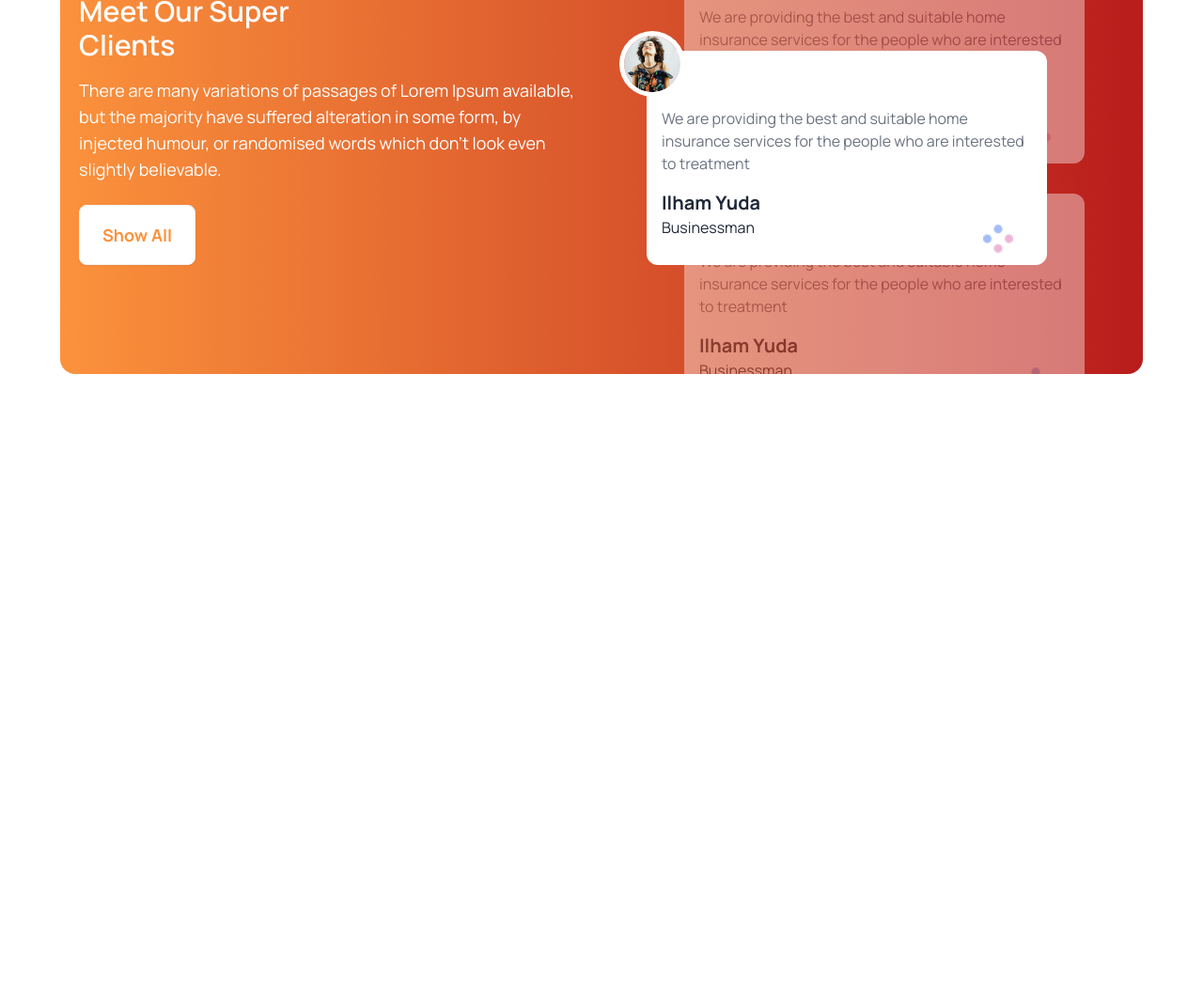
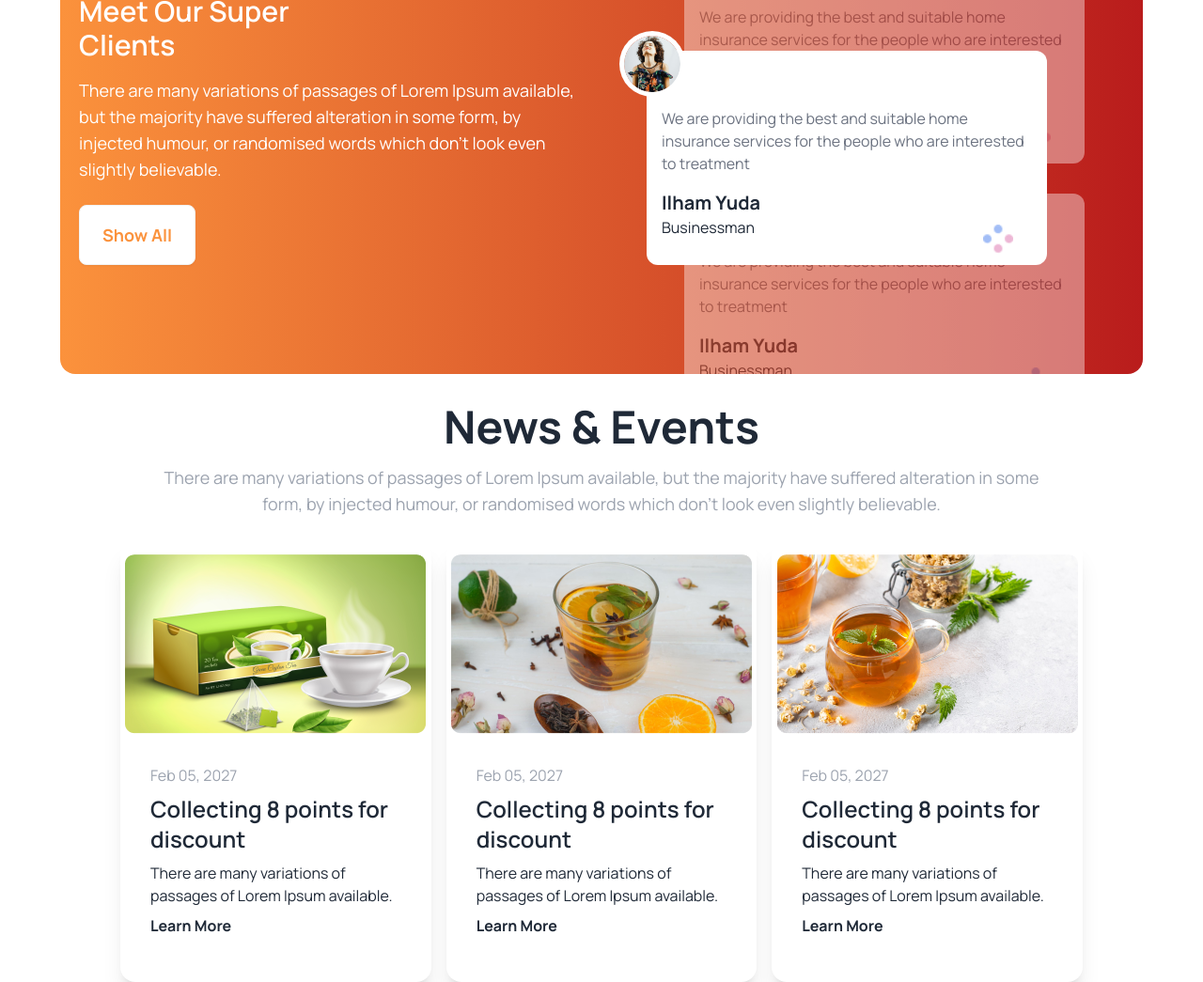
Before and after one commit to Ryusen9/Tea-house, a website built with Vite: page index.html in a window 1280 px wide. Shown: the part 2045-3090 px from the top of the page at 94% size. Before the commit the page ends 2475 px from the top, so only its background shows below. Built offline with nearby package versions, Linux system fonts and the light colour scheme; what tailwindcss-animated would draw is missing.

Commit message:
added news section

```diff
--- a/index.html
+++ b/index.html
@@ -305,6 +305,54 @@
              </div>
           </div>
          </section>
+         <!-- news section -->
+          <section>
+            <div class="news-container w-[80%] mx-auto">
+              <p class="text-center text-3xl md:text-4xl lg:text-5xl font-bold mb-4">News & Events</p>
+              <p class="text-center lg:text-lg text-gray-400 mb-6">There are many variations of passages of Lorem Ipsum available, but the majority have suffered alteration in some <br> form, by injected humour, or randomised words which don't look even slightly believable. </p>
+
+              <div class="card-container grid grid-cols-1 md:grid-cols-2 lg:grid-cols-3 gap-4">
+                <div class="card bg-white py-4 mx-auto shadow-xl">
+                  <figure>
+                    <img
+                      src="./images/news-1.png" />
+                  </figure>
+                  <div class="card-body">
+                    <p class="text-gray-400">Feb 05, 2027</p>
+                    <p class="text-2xl font-semibold">Collecting 8 points for discount</p>
+                    <p>There are many variations of passages of Lorem Ipsum available.</p>
+                    <a href="#" class="font-bold hover:text-orange-400 duration-200">Learn More</a>
+                  </div>
+                </div>
+
+                <div class="card bg-white py-4 mx-auto shadow-xl">
+                  <figure>
+                    <img
+                      src="./images/news-2.png" />
+                  </figure>
+                  <div class="card-body">
+                    <p class="text-gray-400">Feb 05, 2027</p>
+                    <p class="text-2xl font-semibold">Collecting 8 points for discount</p>
+                    <p>There are many variations of passages of Lorem Ipsum available.</p>
+                    <a href="#" class="font-bold hover:text-orange-400 duration-200">Learn More</a>
+                  </div>
+                </div>
+
+                <div class="card bg-white py-4 mx-auto shadow-xl">
+                  <figure>
+                    <img
+                      src="./images/news-3.png" />
+                  </figure>
+                  <div class="card-body">
+                    <p class="text-gray-400">Feb 05, 2027</p>
+                    <p class="text-2xl font-semibold">Collecting 8 points for discount</p>
+                    <p>There are many variations of passages of Lorem Ipsum available.</p>
+                    <a href="#" class="font-bold hover:text-orange-400 duration-200">Learn More</a>
+                  </div>
+                </div>
+              </div>
+            </div>
+          </section>
     </main>
 
     <script src="main.js"></script>
```
